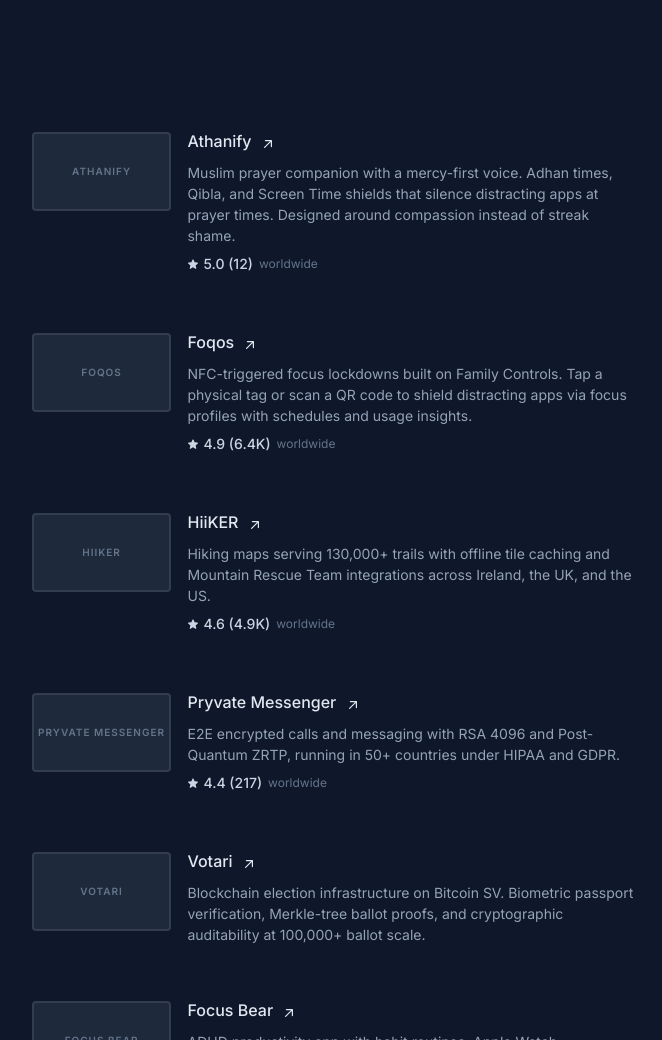
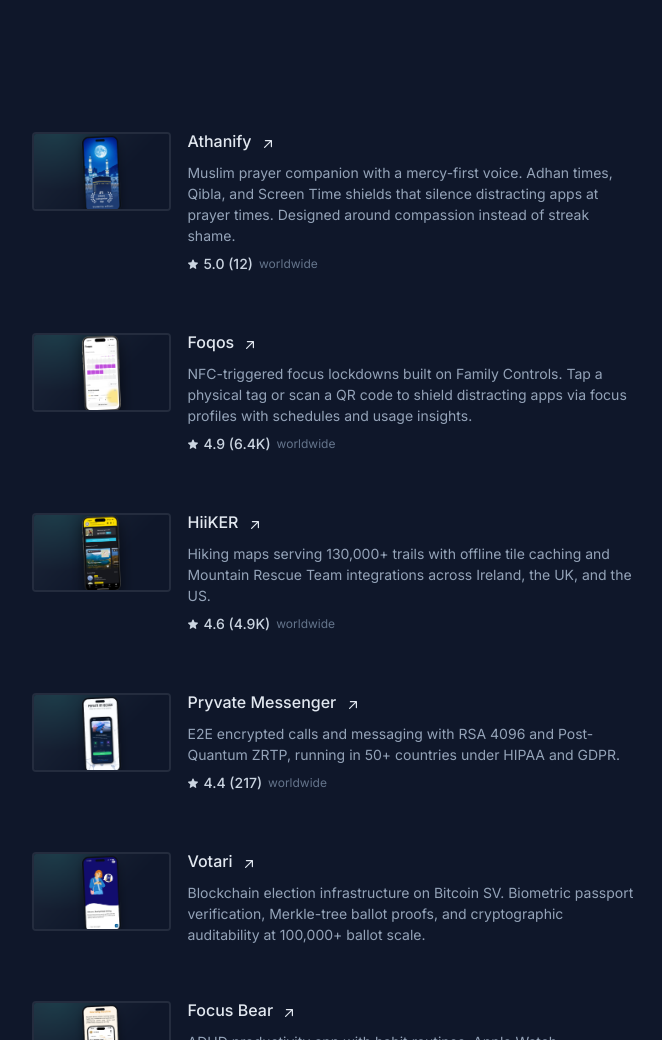
Before and after one commit to masadchattha/asadchattha-com, an Astro site in the folder main/: page / in a window 1280 px wide. Shown: the part 1760-2800 px from the top of the page, without its empty margins (593-1255 px from the left). Built offline with nearby package versions, Linux system fonts and the light colour scheme; Astro itself is replaced by a stand-in of ours.

Commit message:
feat: wire project thumbnails into cards, replace placeholders

```diff
--- a/main/src/pages/index.astro
+++ b/main/src/pages/index.astro
@@ -60,6 +60,7 @@ const navItems = [
 const projects = [
   {
     name: 'Athanify',
+    image: '/images/projects/athanify.png',
     url: 'https://athanify.com',
     description:
       'Muslim prayer companion with a mercy-first voice. Adhan times, Qibla, and Screen Time shields that silence distracting apps at prayer times. Designed around compassion instead of streak shame.',
@@ -68,6 +69,7 @@ const projects = [
   },
   {
     name: 'Foqos',
+    image: '/images/projects/foqos.png',
     url: 'https://apps.apple.com/us/app/foqos/id6736793117',
     description:
       'NFC-triggered focus lockdowns built on Family Controls. Tap a physical tag or scan a QR code to shield distracting apps via focus profiles with schedules and usage insights.',
@@ -76,6 +78,7 @@ const projects = [
   },
   {
     name: 'HiiKER',
+    image: '/images/projects/hiiker.png',
     url: 'https://apps.apple.com/us/app/hiiker-the-hiking-maps-app/id1470810597',
     description:
       'Hiking maps serving 130,000+ trails with offline tile caching and Mountain Rescue Team integrations across Ireland, the UK, and the US.',
@@ -84,6 +87,7 @@ const projects = [
   },
   {
     name: 'Pryvate Messenger',
+    image: '/images/projects/pryvate-messenger.png',
     url: 'https://apps.apple.com/us/app/pryvate-messenger/id914948581',
     description:
       'E2E encrypted calls and messaging with RSA 4096 and Post-Quantum ZRTP, running in 50+ countries under HIPAA and GDPR.',
@@ -92,12 +96,14 @@ const projects = [
   },
   {
     name: 'Votari',
+    image: '/images/projects/votari.png',
     url: 'https://apps.apple.com/us/app/votari/id6748386729',
     description:
       'Blockchain election infrastructure on Bitcoin SV. Biometric passport verification, Merkle-tree ballot proofs, and cryptographic auditability at 100,000+ ballot scale.',
   },
   {
     name: 'Focus Bear',
+    image: '/images/projects/focus-bear.png',
     url: 'https://apps.apple.com/us/app/focus-bear/id1673296334',
     description:
       'ADHD productivity app with habit routines, Apple Watch complications, and HealthKit integration across iPhone, iPad, and Apple Watch.',
@@ -106,6 +112,7 @@ const projects = [
   },
   {
     name: 'Peptify',
+    image: '/images/projects/peptify.png',
     url: 'https://apps.apple.com/us/app/peptify-peptide-tracker/id6760272148',
     description:
       'On-device medical tracker for peptide protocols: dose logging, vial inventory, bloodwork scanning, and body-composition tracking. Privacy-first with no cloud sync.',
@@ -114,6 +121,7 @@ const projects = [
   },
   {
     name: 'Going Solo',
+    image: '/images/projects/going-solo.png',
     url: 'https://apps.apple.com/us/app/going-solo-travel-friends/id1671515758',
     description:
       'Social travel app with real-time chat and location-based matching for solo travelers finding companions on the road.',
@@ -391,10 +399,7 @@ const jobs = [
                       </a>
                     )}
                   </div>
-                  <!-- Placeholder thumbnail — swap div for <img class="aspect-video object-cover rounded border-2 border-slate-200/10 transition group-hover:border-slate-200/30 sm:order-1 sm:col-span-2 sm:translate-y-1" width="200" height="48"> when screenshots ready -->
-                  <div class="aspect-video rounded border-2 border-slate-200/10 transition group-hover:border-slate-200/30 sm:order-1 sm:col-span-2 sm:translate-y-1 bg-slate-800 flex items-center justify-center">
-                    <span class="text-[10px] font-semibold uppercase tracking-widest text-slate-500">{project.name}</span>
-                  </div>
+                  <img src={project.image} alt={`${project.name} app on iPhone`} loading="lazy" width="640" height="400" class="aspect-video object-cover rounded border-2 border-slate-200/10 transition group-hover:border-slate-200/30 sm:order-1 sm:col-span-2 sm:translate-y-1" />
                 </div>
               </li>
             ))}
```
